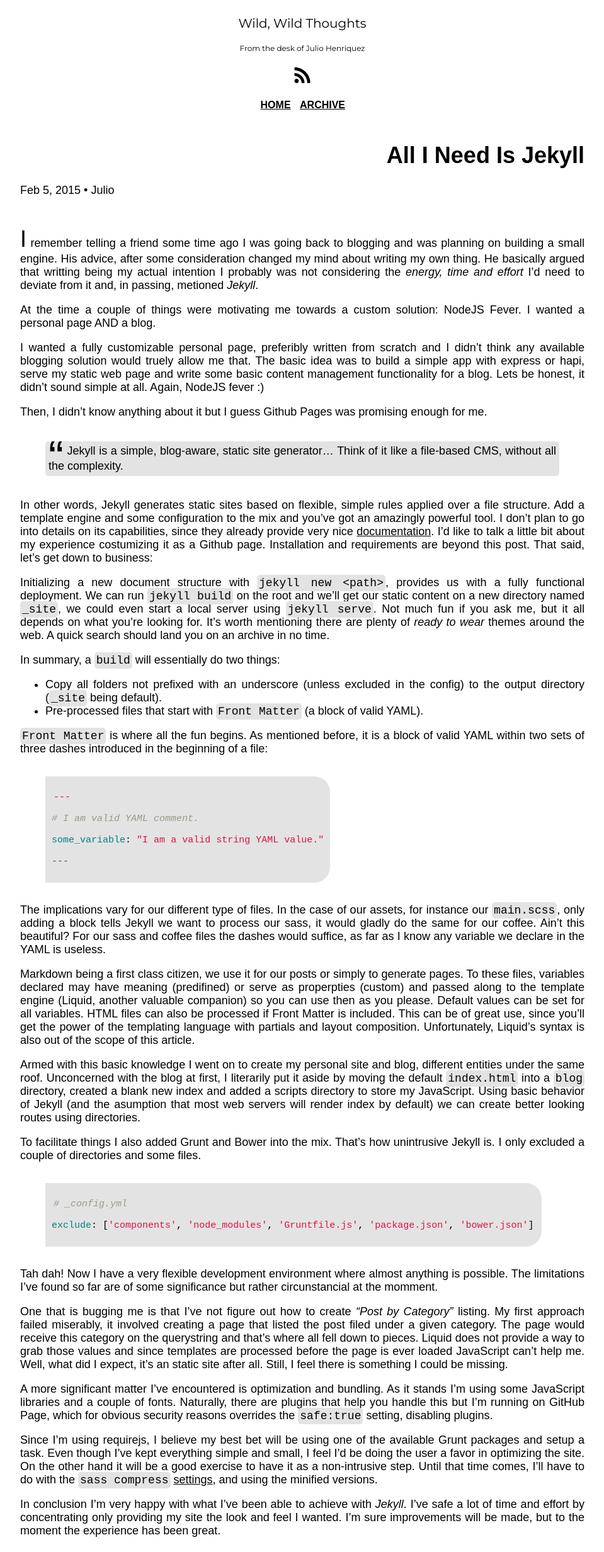
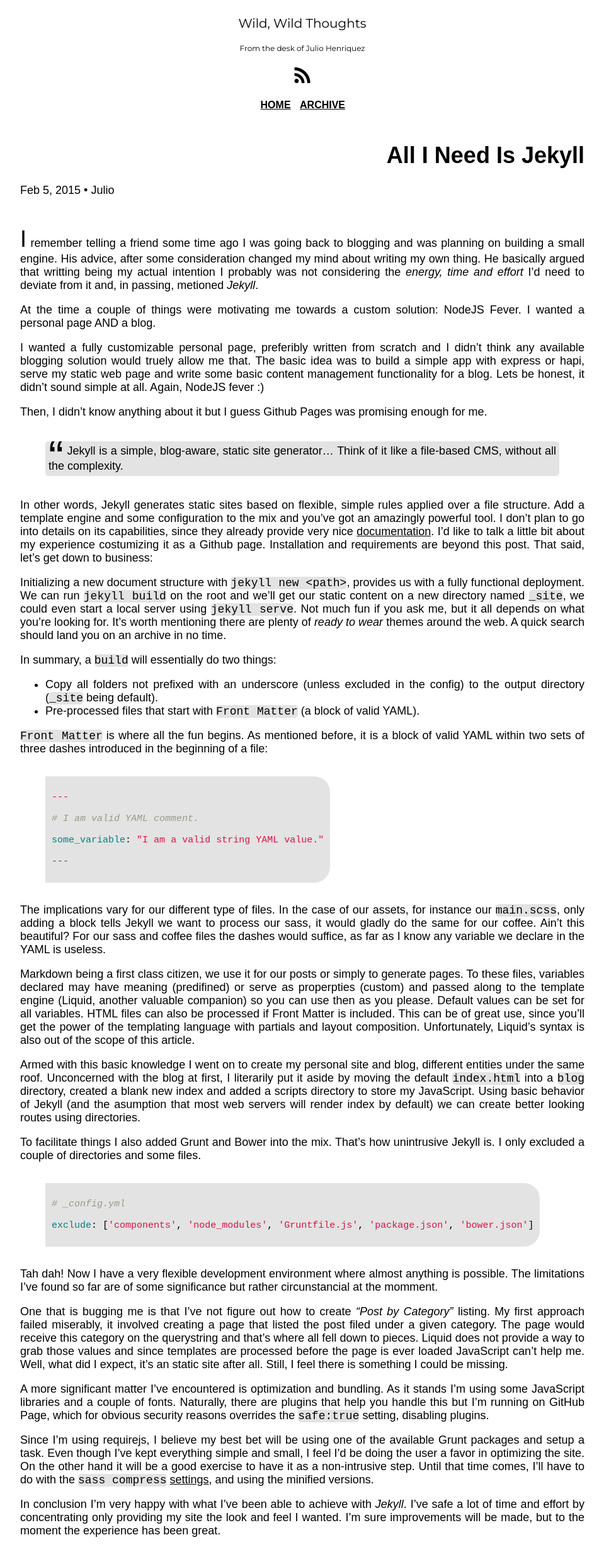
Before and after one commit to jhenriquez/jhenriquez.github.io.old, a Jekyll site: the page built from _posts/2015-02-05-all-i-need-is-jekyll.markdown, in a window 1280 px wide. Shown: the whole page at 63% size, without its empty margins (160-1119 px from the left). Built offline with Jekyll 4.4.1, drawn with Linux system fonts in a browser that asks for light colours; some web fonts are replaced.

Commit message:
Solved padding conflict with code tags and code highlights.

```diff
--- a/css/blog.scss
+++ b/css/blog.scss
@@ -42,10 +42,10 @@ blockquote p {
 
 code {
   background: $colors-code-background;
-  padding: 3px;
   border-radius: 5px;
   font-family: $fonts-source-code;
 }
+
 
 a {
   color: black;
```
